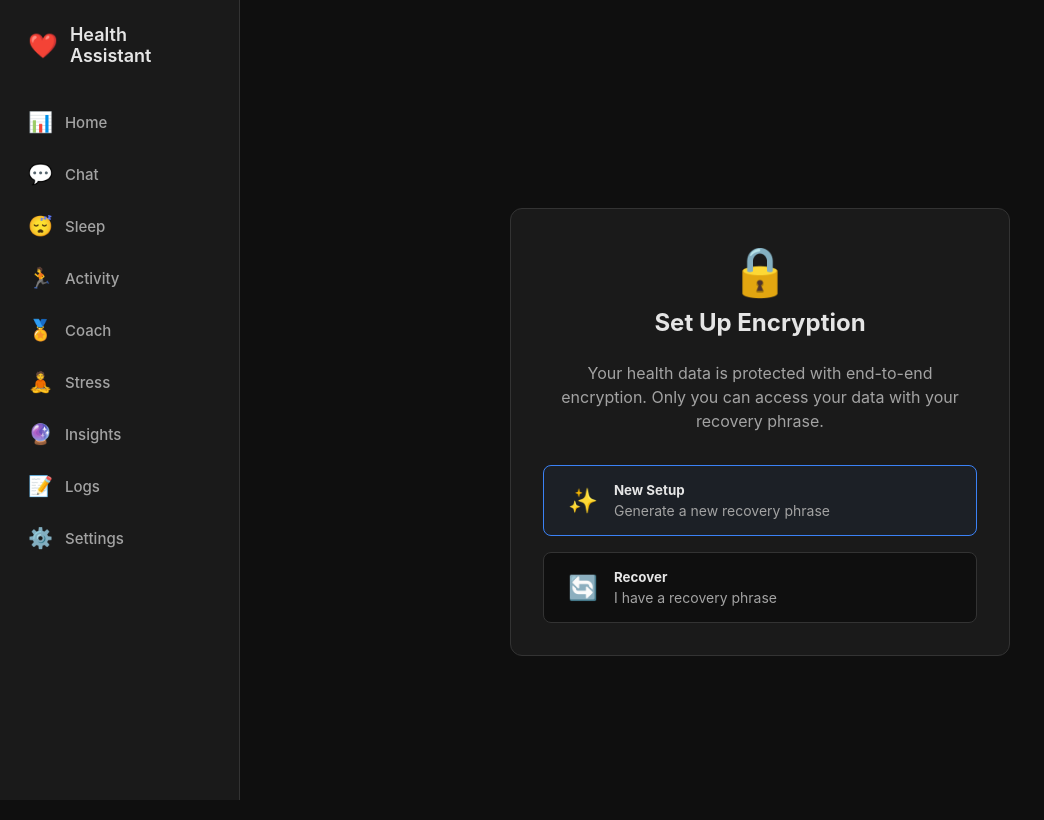
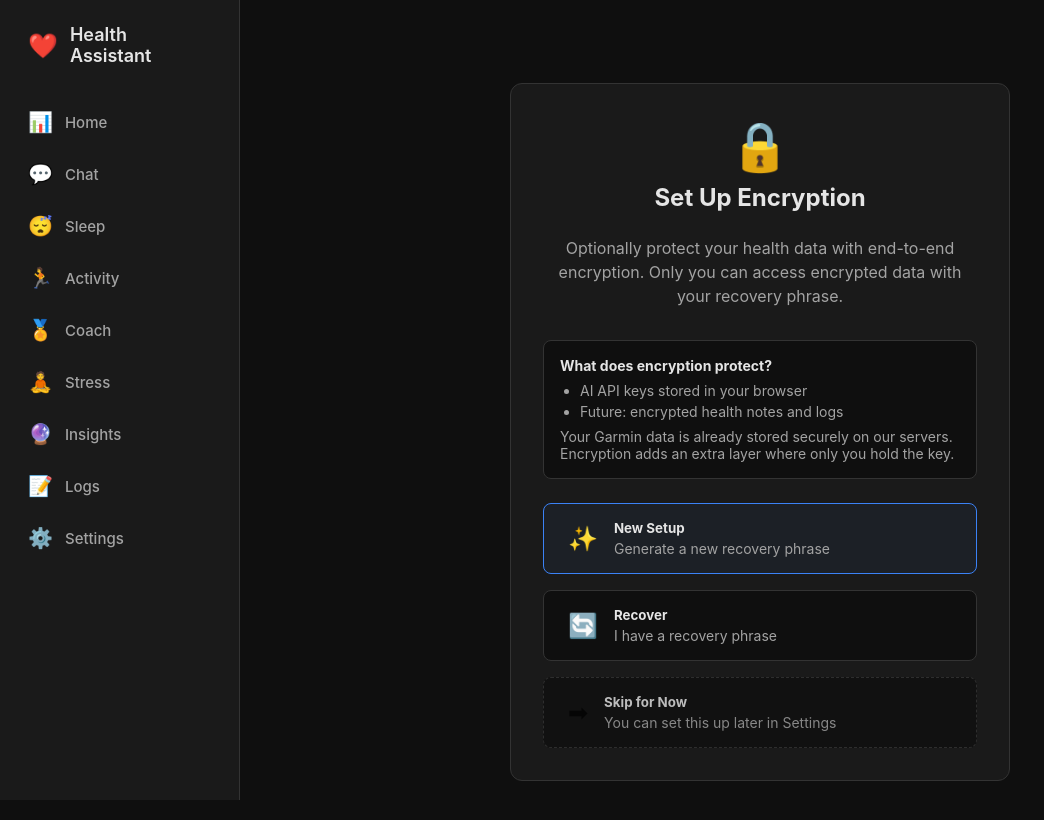
Before and after one commit to mrmujo/health_assistant, a SvelteKit app: page /setup in a window 1280 px wide. Shown: the top 820 px of the page, without its empty margins (0-1044 px from the left). Built offline with nearby package versions, Linux system fonts and the light colour scheme.

Commit message:
Make encryption optional, add setup info and skip button, add encryption section to settings

```diff
--- a/src/routes/setup/+page.svelte
+++ b/src/routes/setup/+page.svelte
@@ -134,9 +134,18 @@
 			</div>
 
 			<p class="description">
-				Your health data is protected with end-to-end encryption.
-				Only you can access your data with your recovery phrase.
+				Optionally protect your health data with end-to-end encryption.
+				Only you can access encrypted data with your recovery phrase.
 			</p>
+
+			<div class="info-box">
+				<strong>What does encryption protect?</strong>
+				<ul>
+					<li>AI API keys stored in your browser</li>
+					<li>Future: encrypted health notes and logs</li>
+				</ul>
+				<p>Your Garmin data is already stored securely on our servers. Encryption adds an extra layer where only you hold the key.</p>
+			</div>
 
 			<div class="options">
 				<button class="option-btn primary" onclick={startNewSetup}>
@@ -152,6 +161,14 @@
 					<span class="option-text">
 						<strong>Recover</strong>
 						<small>I have a recovery phrase</small>
+					</span>
+				</button>
+
+				<button class="option-btn skip" onclick={goToApp}>
+					<span class="option-icon">&#10145;</span>
+					<span class="option-text">
+						<strong>Skip for Now</strong>
+						<small>You can set this up later in Settings</small>
 					</span>
 				</button>
 			</div>
@@ -328,6 +345,40 @@
 	.option-btn.primary {
 		border-color: var(--color-primary);
 		background: rgba(59, 130, 246, 0.05);
+	}
+
+	.option-btn.skip {
+		border-style: dashed;
+		opacity: 0.8;
+	}
+
+	.info-box {
+		background: var(--color-bg);
+		border: 1px solid var(--color-border);
+		border-radius: var(--radius);
+		padding: 1rem;
+		margin-bottom: 1.5rem;
+		font-size: 0.875rem;
+	}
+
+	.info-box strong {
+		display: block;
+		margin-bottom: 0.5rem;
+	}
+
+	.info-box ul {
+		margin: 0.5rem 0;
+		padding-left: 1.25rem;
+	}
+
+	.info-box li {
+		color: var(--color-text-secondary);
+		margin-bottom: 0.25rem;
+	}
+
+	.info-box p {
+		margin: 0.5rem 0 0;
+		color: var(--color-text-secondary);
 	}
 
 	.option-icon {
```
Also changed, not shown: src/routes/settings/+page.svelte (+76 -16 lines).
